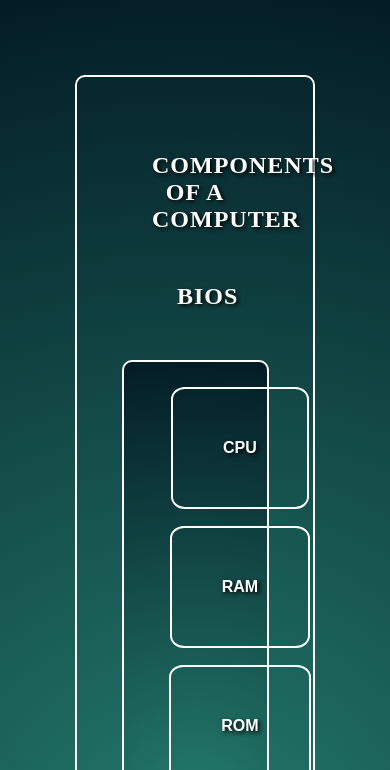
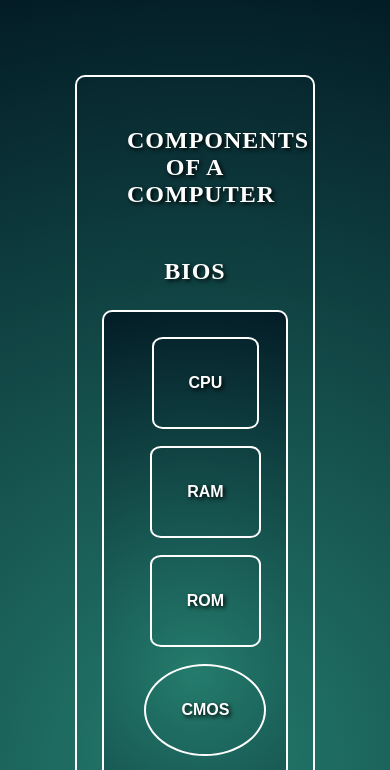
Before and after one commit to itumeleng-itu/task2.4, a plain HTML site: page index.html in a window 390 px wide. Shown: the top 770 px of the page. Drawn offline with Linux system fonts and the light colour scheme.

Commit message:
added media queries

```diff
--- a/index.html
+++ b/index.html
@@ -13,22 +13,22 @@
         <p class="bios"><a href="bios.html">BIOS</a></p>
     </header>
     <div class="container">
-        <div class="cpu">
+        <div class="com cpu">
             <p class="cpu-btn button" onclick="showInfo('cpu')">CPU</p>
         </div>
-        <div class="ram">
+        <div class=" com ram">
             <p class="cpu-btn button" onclick="showInfo('ram')">RAM</p>
         </div>
-        <div class="rom">
+        <div class="com rom">
             <p class="cpu-btn button" onclick="showInfo('rom')">ROM</p>
         </div>
-        <div class="cmos">
+        <div class="com cmos">
             <p class="cpu-btn button" onclick="showInfo('cmos')">CMOS</p>
         </div>
-        <div class="storage">
+        <div class="com storage">
             <p class="cpu-btn button" onclick="showInfo('storage')">STORAGE DEVICE</p>
         </div>
-        <div class="power">
+        <div class="com power">
             <p class="cpu-btn button" onclick="showInfo('power')">POWER UNIT</p>
         </div>
     </div>
--- a/style.css
+++ b/style.css
@@ -133,5 +133,26 @@ body {
     .head p {
         font-size: x-large;
     }
+}
+
+@media (max-width: 600px) {
+    .head{
+        margin: auto;
+        padding: 0px;
+    }
+    .container{
+        display: grid;
+        grid-template-columns: auto;
+        width:auto;
+        align-content: center;
+        .com{
+            align-content: center;
+            width: auto;
+            padding: 10px;
+        }
+    }
+    .head p {
+        font-size: x-large;
+    }
 
 }
```
Also changed, not shown: images/osi-background.jpg (added).
